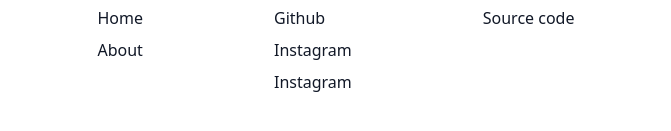
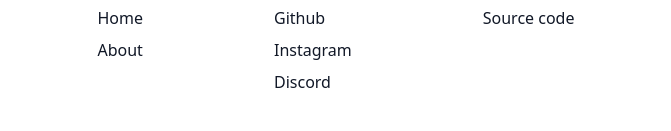
Before and after one commit to CutieCat6778/thinh.tech, a Next.js app: page / in a window 1280 px wide. Shown: the part 997-1128 px from the top of the page, without its empty margins (304-975 px from the left). Built offline with nearby package versions, Linux system fonts and the light colour scheme.

Commit message:
fixed footer

```diff
--- a/src/components/Footer.tsx
+++ b/src/components/Footer.tsx
@@ -18,7 +18,7 @@
 					href="https://discordapp.com/users/924351368897106061"
 					className="mt-2"
 				>
-					Instagram
+					Discord
 				</Link>
 			</div>
 			<div className="flex flex-col">
```
